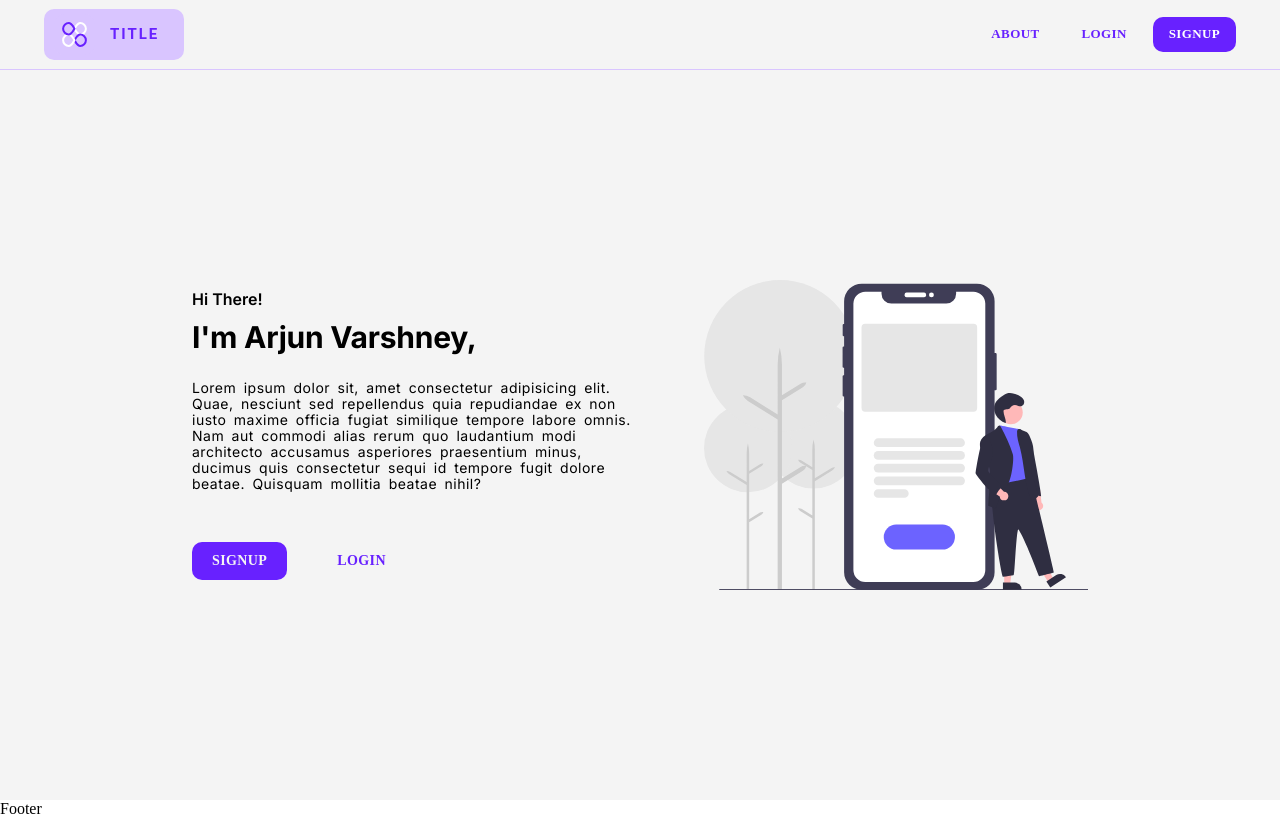
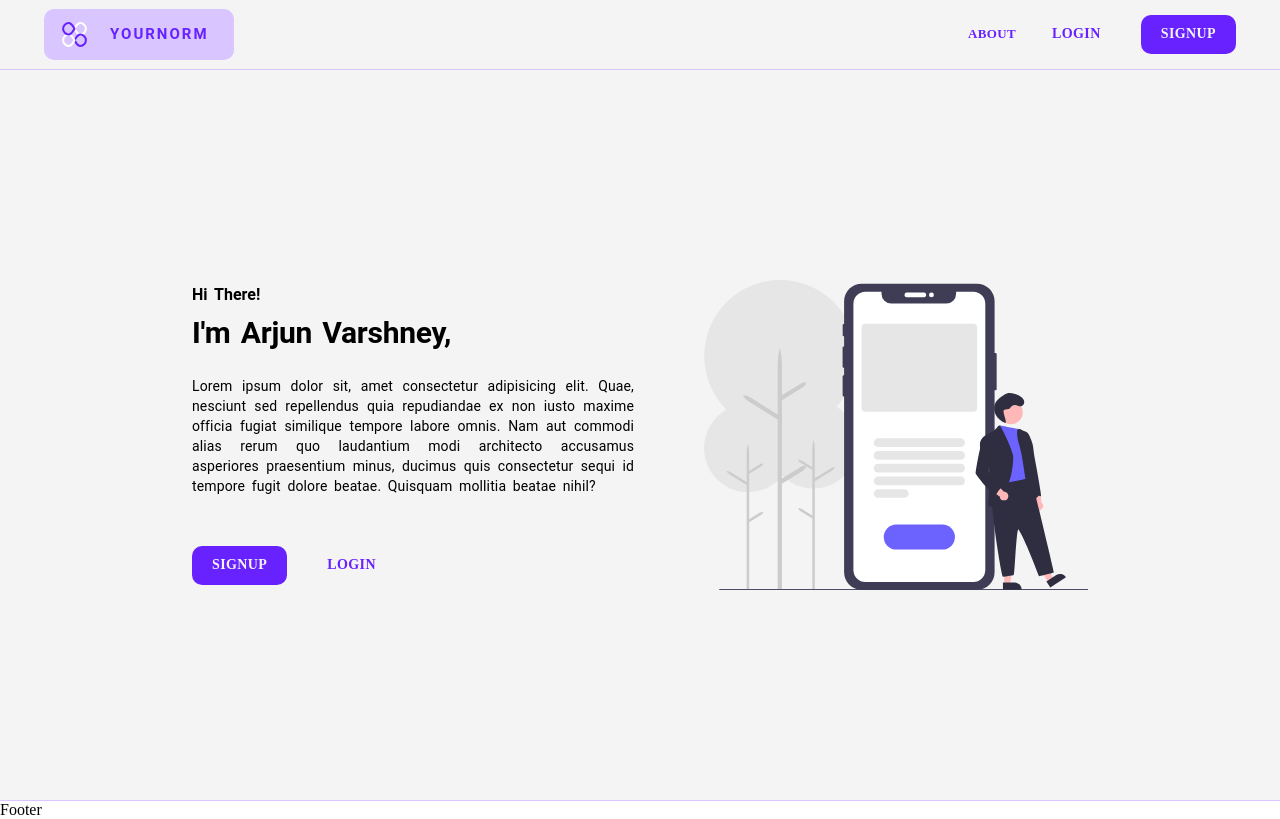
Before and after one commit to ArjunVarshney/Multipurpose-App, a React (Create React App) app in the folder client/: page / in a window 1280 px wide. Built offline with nearby package versions, Linux system fonts and the light colour scheme.

Commit message:
Made navbar and hero section responsive

```diff
--- a/client/src/Components/Library/standard/LogoText.jsx
+++ b/client/src/Components/Library/standard/LogoText.jsx
@@ -37,7 +37,7 @@ const LogoText = () => {
   return (
     <RowBox>
       <Logo />
-      <LogoText>Title</LogoText>
+      <LogoText>YourNorm</LogoText>
     </RowBox>
   );
 };
--- /dev/null
+++ b/client/src/Components/Library/widgets/LoginBtn.jsx
@@ -0,0 +1,25 @@
+import React from "react";
+import { useContext } from "react";
+
+//context
+import { color } from "../../../Context/ColorContext";
+
+//mui components
+import { Button } from "@mui/material";
+import { styled } from "@mui/material";
+
+const LoginBtn = () => {
+  const { primaryThemeColor } = useContext(color);
+
+  const LogBtn = styled(Button)({
+    color: primaryThemeColor,
+    fontWeight: "bold",
+    borderRadius: "10px",
+    fontFamily: "sohne",
+    padding: "7px 20px",
+  });
+
+  return <LogBtn>Login</LogBtn>;
+};
+
+export default LoginBtn;
--- a/client/src/Components/Library/widgets/NavBtn.jsx
+++ b/client/src/Components/Library/widgets/NavBtn.jsx
@@ -11,18 +11,21 @@ import { styled } from "@mui/material";
 const NavBtn = ({ text, variant }) => {
   const { primaryThemeColor } = useContext(color);
 
-  const CustomButton = styled(Button)`
-    font-family: sohne;
-    color: ${variant == "contained" ? "#fff" : primaryThemeColor};
-    background-color: ${variant == "contained" ? primaryThemeColor : "inherit"};
-    font-size: 13px;
-    border-radius: 10px;
-    box-shadow: none;
-    font-weight: bold;
-    margin-left: 10px;
-  `;
+  const CustomButton = styled(Button)({
+    fontFamily: "sohne",
+    color: variant == "contained" ? "#fff" : primaryThemeColor,
+    backgroundColor: variant == "contained" ? primaryThemeColor : "inherit",
+    fontSize: "13px",
+    borderRadius: "10px",
+    boxShadow: "none",
+    fontWeight: "bold",
+    marginLeft: "10px",
+    "&:hover": {
+      backgroundColor: variant == "contained" ? primaryThemeColor : "inherit",
+    },
+  });
 
-  return <CustomButton color="secondary" variant={variant}>{text}</CustomButton>;
+  return <CustomButton variant={variant}>{text}</CustomButton>;
 };
 
 export default NavBtn;
--- /dev/null
+++ b/client/src/Components/Library/widgets/SignupBtn.jsx
@@ -0,0 +1,30 @@
+import React from "react";
+import { useContext } from "react";
+
+//context
+import { color } from "../../../Context/ColorContext";
+
+//mui components
+import { Button } from "@mui/material";
+import { styled } from "@mui/material";
+
+const SignupBtn = () => {
+  const { primaryThemeColor, mainBgColor } = useContext(color);
+
+  const SignBtn = styled(Button)({
+    background: primaryThemeColor,
+    color: mainBgColor,
+    fontWeight: "bold",
+    padding: "7px 20px",
+    borderRadius: "10px",
+    textTransform: "uppercase",
+    fontFamily: "sohne",
+    "&:hover": {
+      background: primaryThemeColor,
+    },
+  });
+
+  return <SignBtn>Signup</SignBtn>;
+};
+
+export default SignupBtn;
--- a/client/src/Components/Navigation/Navbar.jsx
+++ b/client/src/Components/Navigation/Navbar.jsx
@@ -4,6 +4,8 @@ import { useContext } from "react";
 //from library
 import LogoText from "../Library/standard/LogoText";
 import NavBtn from "../Library/widgets/NavBtn";
+import SignupBtn from "../Library/widgets/SignupBtn";
+import LoginBtn from "../Library/widgets/LoginBtn";
 
 //context
 import { color } from "../../Context/ColorContext";
@@ -12,40 +14,54 @@ import { color } from "../../Context/ColorContext";
 import AppBar from "@mui/material/AppBar";
 import Toolbar from "@mui/material/Toolbar";
 import Box from "@mui/material/Box";
-import Typography from "@mui/material/Typography";
 import { styled } from "@mui/material";
 
 const Navbar = () => {
-  const { mainBgColor, primaryThemeColor, secondaryBgColor } =
-    useContext(color);
+  const { mainBgColor, secondaryBgColor } = useContext(color);
 
-  const Navbar = styled(AppBar)`
-    padding: 0 20px;
-    background-color: ${mainBgColor};
-    height: 70px;
-    display: flex;
-    flex-direction: row;
-    justtify-content: center;
-    box-shadow: none;
-    border-bottom: 1px solid ${secondaryBgColor};
-  `;
+  const Navbar = styled(AppBar)({
+    padding: "0 20px",
+    backgroundColor: mainBgColor,
+    height: "70px",
+    display: "flex",
+    flexDirection: "row",
+    justtifyContent: "center",
+    boxShadow: "none",
+    borderBottom: `1px solid ${secondaryBgColor}`,
+  });
 
-  const CustomToolbar = styled(Toolbar)`
-    display: flex;
-    flex-direction: row;
-    justify-content: space-between;
-    width: 100%;
-  `;
+  const CustomToolbar = styled(Toolbar)({
+    display: "flex",
+    flexDirection: "row",
+    justifyContent: "space-between",
+    width: "100%",
+  });
+
+  const NotImportant = styled(Box)({
+    display: "inline-block",
+    marginRight: "20px",
+    ["@media (max-width:600px)"]: {
+      display: "none",
+    },
+  });
+
+  const ButtonBox = styled(Box)({
+    ["@media (max-width:400px)"]: {
+      display: "none",
+    },
+  });
 
   return (
     <Navbar>
       <CustomToolbar>
         <LogoText />
-        <Box>
-          <NavBtn text="About" variant="standard" />
-          <NavBtn text="Login" variant="standard" />
-          <NavBtn text="Signup" variant="contained" />
-        </Box>
+        <ButtonBox>
+          <NotImportant>
+            <NavBtn text="About" variant="standard" />
+            <LoginBtn />
+          </NotImportant>
+          <SignupBtn />
+        </ButtonBox>
       </CustomToolbar>
     </Navbar>
   );
--- a/client/src/Components/Subpages/Hero.jsx
+++ b/client/src/Components/Subpages/Hero.jsx
@@ -6,15 +6,18 @@ import { color } from "../../Context/ColorContext";
 
 //mui components
 import Box from "@mui/material/Box";
-import Button from "@mui/material/Button";
 import Typography from "@mui/material/Typography";
 import { styled } from "@mui/material";
 
 //images
 import image from "../../Images/bannerImage.svg";
 
+//library component
+import SignupBtn from "../Library/widgets/SignupBtn";
+import LoginBtn from "../Library/widgets/LoginBtn";
+
 const Hero = () => {
-  const { primaryThemeColor, mainBgColor, primaryTextColor } = useContext(color);
+  const { mainBgColor, primaryTextColor, secondaryBgColor } = useContext(color);
 
   const SectionBox = styled(Box)({
     background: mainBgColor,
@@ -23,71 +26,78 @@ const Hero = () => {
     display: "flex",
     flexDirection: "row",
     justifyContent: "center",
-    fontFamily: "Inter",
+    borderBottom: `1px solid ${secondaryBgColor}`,
   });
 
-  const RowBox = styled(Box)`
-    display: flex;
-    width: 70%;
-    margin: auto;
-    padding: 50px 0px;
-  `;
+  const RowBox = styled(Box)({
+    display: "flex",
+    justifyContent: "center",
+    width: "70%",
+    margin: "auto",
+    padding: "50px 0px",
+    ["@media (max-width: 840px)"]: {
+      width: "80%",
+    },
+  });
 
-  const ImgBox = styled(Box)`
-    display: grid;
-    place-items: center;
-    margin-left: 20px;
-  `;
-
-  const Img = styled(Box)({
-    width: "30vw",
+  const ImgBox = styled(Box)({
+    display: "grid",
+    placeItems: "center",
+    marginLeft: "20px",
+    "& > img": {
+      width: "30vw",
+      minWidth: "250px",
+    },
+    ["@media (max-width: 720px)"]: {
+      display: "none",
+    },
   });
 
   const TextBox = styled(Box)({
     display: "flex",
     flexDirection: "column",
     justifyContent: "center",
+    "& > *": {
+      fontFamily: "Inter",
+      wordSpacing: "3px",
+      letterSpacing: "0.5px",
+    },
     "& > h3": {
       fontSize: "16px",
       fontWeight: "600",
       marginBottom: "10px",
-      fontFamily: "Inter",
+      lineHeight: "20px",
+      ["@media (max-width: 900px)"]: {
+        fontSize: "14px",
+      },
     },
     "& > h2": {
       fontSize: "30px",
       fontWeight: "700",
       marginBottom: "25px",
-      fontFamily: "Inter",
+      ["@media (max-width: 900px)"]: {
+        fontSize: "25px",
+      },
     },
     "& > p": {
       fontSize: "14px",
-      lineHeight: "16px",
       marginRight: "50px",
-      marginBottom: "20px",
-      fontFamily: "Inter",
       marginBottom: "50px",
-      wordSpacing: "3px",
-      letterSpacing: "0.5px",
+      textAlign: "justify",
+      lineHeight: "20px",
+      ["@media (max-width: 720px)"]: {
+        fontSize: "13px",
+        marginRight: "20px",
+        marginRight: "0",
+      },
     },
-  });
-
-  const SignupBtn = styled(Button)({
-    background: primaryThemeColor,
-    color: mainBgColor,
-    fontWeight: "bold",
-    padding: "7px 20px",
-    borderRadius: "10px",
-    fontFamily: "sohne",
-  });
-
-  const LoginBtn = styled(Button)({
-    color: primaryThemeColor,
-    fontWeight: "bold",
-    padding: "7px 20px",
-    borderRadius: "10px",
-    fontFamily: "sohne",
-    marginLeft: "30px",
-    padding: "7px 20px",
+    "& > div": {
+      display: "flex",
+      gap: "20px",
+      ["@media (max-width: 280px)"]: {
+        flexDirection: "column",
+      },
+    },
   });
 
   return (
@@ -105,12 +115,12 @@ const Hero = () => {
             dolore beatae. Quisquam mollitia beatae nihil?
           </Typography>
           <Box>
-            <SignupBtn>SIGNUP</SignupBtn>
-            <LoginBtn>LOGIN</LoginBtn>
+            <SignupBtn />
+            <LoginBtn />
           </Box>
         </TextBox>
         <ImgBox>
-          <Img component="img" src={image} alt="Banner Image"></Img>
+          <Box component="img" src={image} alt="Banner Image"></Box>
         </ImgBox>
       </RowBox>
     </SectionBox>
--- a/client/src/Context/ColorContext.jsx
+++ b/client/src/Context/ColorContext.jsx
@@ -7,7 +7,7 @@ const ColorContext = ({ children }) => {
   const [mainBgColor, setMainBgColor] = useState("#F4F4F4");
   const [secondaryBgColor, setSecondaryBgColor] = useState("#D9C5FF");
   const [primaryThemeColor, setPrimaryThemeColor] = useState("#6821FF");
-  const [primaryTextColor, setPrimaryTextColor] = useState("#000000")
+  const [primaryTextColor, setPrimaryTextColor] = useState("#000000");
   return (
     <color.Provider
       value={{
```
